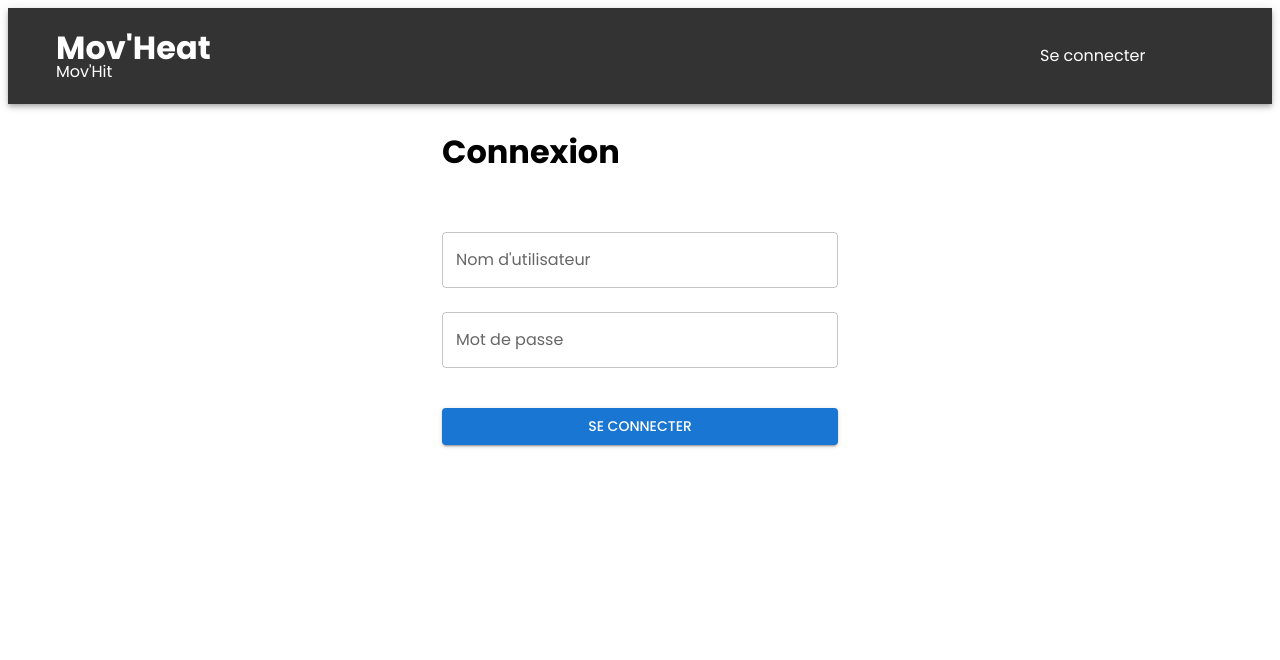
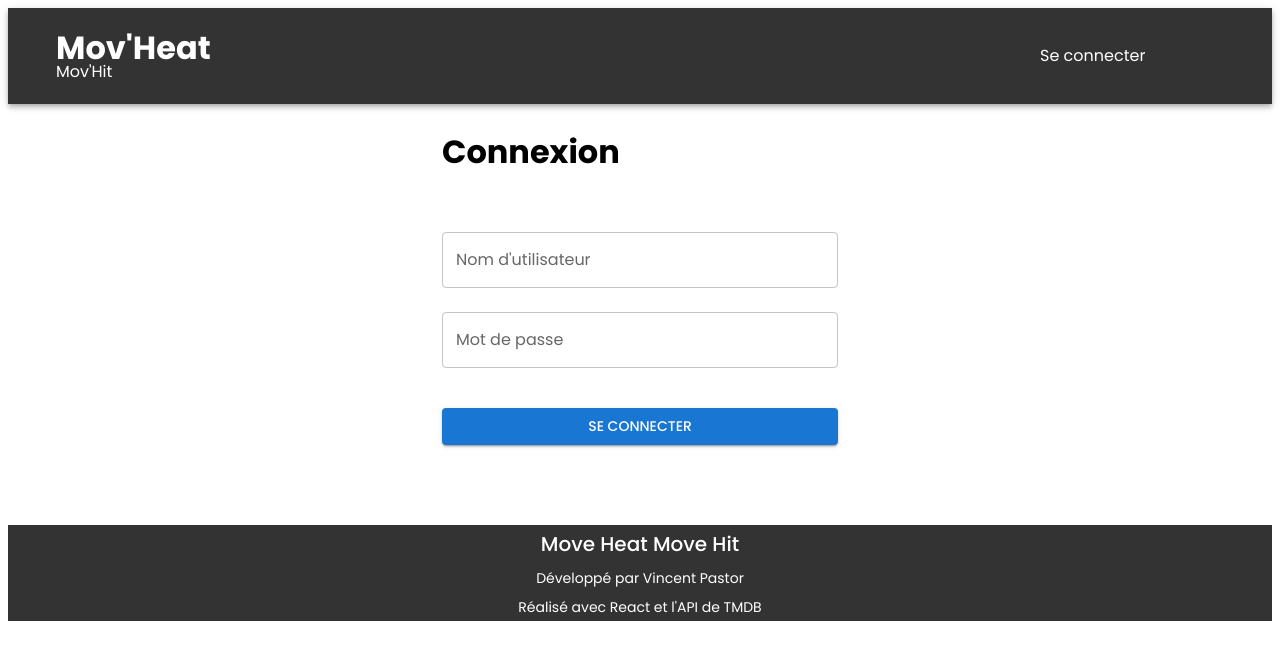
Before and after one commit to TheGoozmeister/digitalisim, a React (Create React App) app: page /login in a window 1280 px wide. Shown: the top 660 px of the page. Built offline with nearby package versions, Linux system fonts and the light colour scheme.

Commit message:
Added footer

```diff
--- a/src/components/AppRouter/index.tsx
+++ b/src/components/AppRouter/index.tsx
@@ -35,7 +35,7 @@ function AppRouter(): JSX.Element {
                     }
                 />
             </Routes>
-            {/* <Footer /> */}
+            <Footer />
         </Router>
     );
 }
--- a/src/components/Footer/index.tsx
+++ b/src/components/Footer/index.tsx
@@ -1,38 +1,31 @@
 import * as React from 'react';
 import BottomNavigation from '@mui/material/BottomNavigation';
-import BottomNavigationAction from '@mui/material/BottomNavigationAction';
-import FolderIcon from '@mui/icons-material/Folder';
-import RestoreIcon from '@mui/icons-material/Restore';
-import FavoriteIcon from '@mui/icons-material/Favorite';
-import LocationOnIcon from '@mui/icons-material/LocationOn';
+import Typography from '@mui/material/Typography';
+
 
 function Footer() {
 
-    const [value, setValue] = React.useState('recents');
-
-    const handleChange = (event: React.SyntheticEvent, newValue: string) => {
-        setValue(newValue);
-    };
-
     return (
         <footer>
-            <BottomNavigation sx={{ width: 500 }} value={value} onChange={handleChange}>
-            <BottomNavigationAction
-                label="Recents"
-                value="recents"
-                icon={<RestoreIcon />}
-            />
-            <BottomNavigationAction
-                label="Favorites"
-                value="favorites"
-                icon={<FavoriteIcon />}
-            />
-            <BottomNavigationAction
-                label="Nearby"
-                value="nearby"
-                icon={<LocationOnIcon />}
-            />
-            <BottomNavigationAction label="Folder" value="folder" icon={<FolderIcon />} />
+            <BottomNavigation
+                sx={{
+                    backgroundColor: '#333',  // Couleur de fond du thème
+                    padding: '20px 0',
+                    marginTop: "80px",
+                    display: 'flex',
+                    flexDirection: 'column',
+                    alignItems: 'center',
+                }}
+            >
+                <Typography variant="h6" color="white" sx={{ fontFamily: "'Poppins', sans-serif" }}>
+                    Move Heat Move Hit
+                </Typography>
+                <Typography variant="body2" color="white" sx={{ mt: 1 }}>
+                    Développé par Vincent Pastor
+                </Typography>
+                <Typography variant="body2" color="white" sx={{ mt: 1 }}>
+                    Réalisé avec React et l'API de TMDB
+                </Typography>
             </BottomNavigation>
         </footer>
     );
--- a/src/components/Header/index.tsx
+++ b/src/components/Header/index.tsx
@@ -23,6 +23,7 @@ function Header() {
     };
 
     return (
+        <header>
             <AppBar position="static">
                 <Toolbar>
                     <Box sx={{ flexGrow: 1, cursor: 'pointer' }}>
@@ -135,6 +136,7 @@ function Header() {
                     </Drawer>
                 </Toolbar>
             </AppBar>
+        </header>
     );
 }
 
--- a/src/pages/Landing/index.tsx
+++ b/src/pages/Landing/index.tsx
@@ -123,9 +123,15 @@ function Landing() {
                 Chef d'oeuvre ou nanar ? A vous de voir !
             </Typography>
             <DrawerFilter onFilterChange={handleFilterChange} />
-            <FormControl fullWidth sx={{ mb: 2 }}>
-                <InputLabel>Tri par</InputLabel>
-                <Select value={sortCriterion} onChange={handleSortChange}>
+            <FormControl fullWidth sx={{ mb: 2 }} variant="outlined">
+                <InputLabel id="sort-by-label">Tri par</InputLabel>
+                <Select
+                    labelId="sort-by-label"
+                    id="sort-by-select"
+                    value={sortCriterion}
+                    onChange={handleSortChange}
+                    label="Tri par"
+                >
                     <MenuItem value="release_date_desc">Date de sortie (décroissant)</MenuItem>
                     <MenuItem value="release_date_asc">Date de sortie (croissant)</MenuItem>
                     <MenuItem value="rating_desc">Note (décroissant)</MenuItem>
@@ -139,7 +145,7 @@ function Landing() {
                             title={movie.title}
                             id={movie.id}
                             cover={movie.poster_path}
-                            description={movie.overview}
+                            description={movie.overview || "La description pour ce film n'est pas disponible. Nous vous prions d'accepter nos excuses."}
                             rating={movie.vote_average}
                             releaseDate={movie.release_date}
                         />
--- a/src/style/theme.ts
+++ b/src/style/theme.ts
@@ -66,6 +66,28 @@ const theme = createTheme({
                 },
             },
         },
+        MuiSlider: {
+            styleOverrides: {
+                root: {
+                    color: '#333',
+                    height: 4,
+                },
+                track: {
+                    backgroundColor: '#333',
+                },
+                rail: {
+                    backgroundColor: '#ddd',
+                },
+                mark: {
+                    backgroundColor: '#555',
+                    height: 8,
+                    width: 2,
+                },
+                markLabel: {
+                    color: '#333',
+                },
+            },
+        },
     },
 });
 
```
Lines whose indentation alone changed are shown as unchanged.
